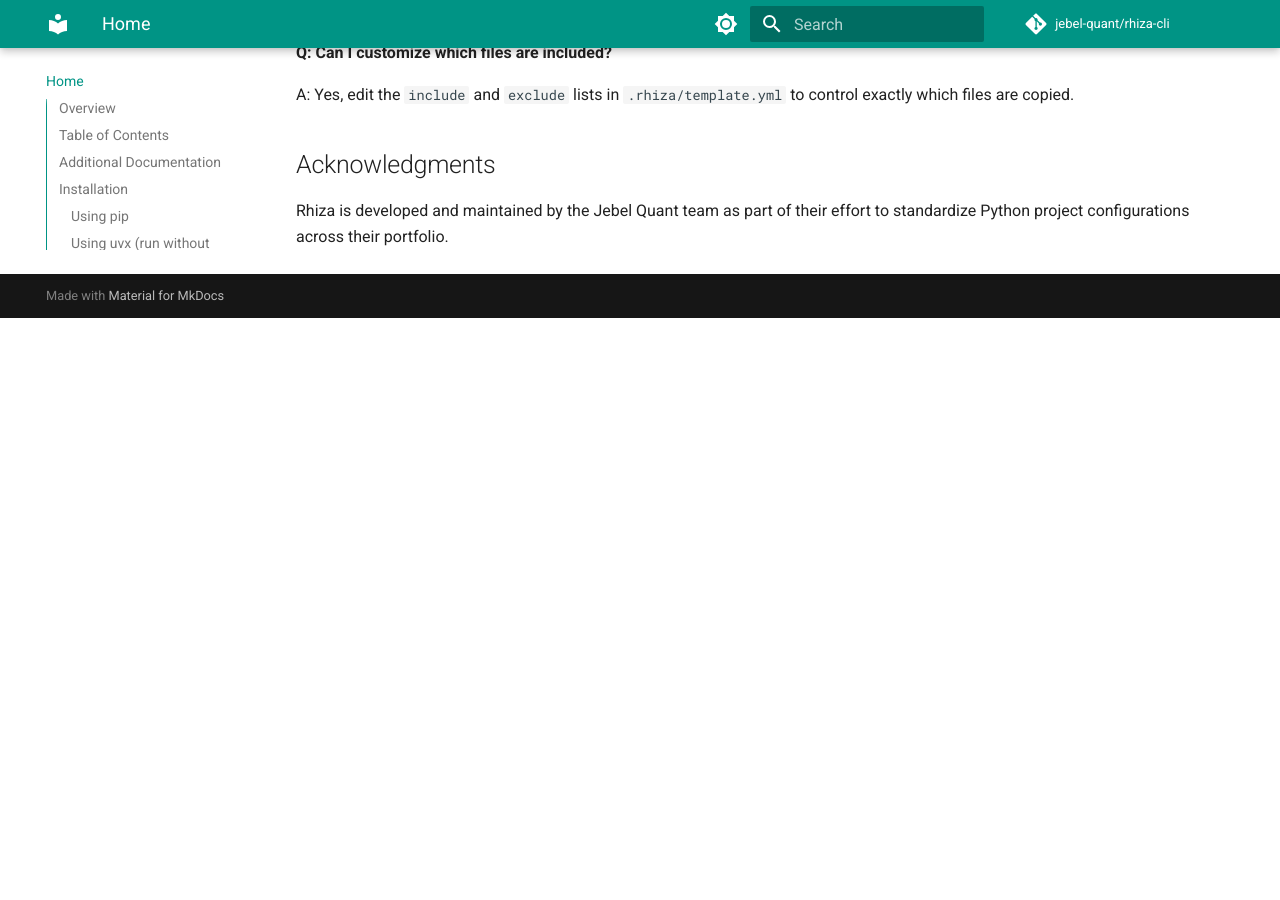
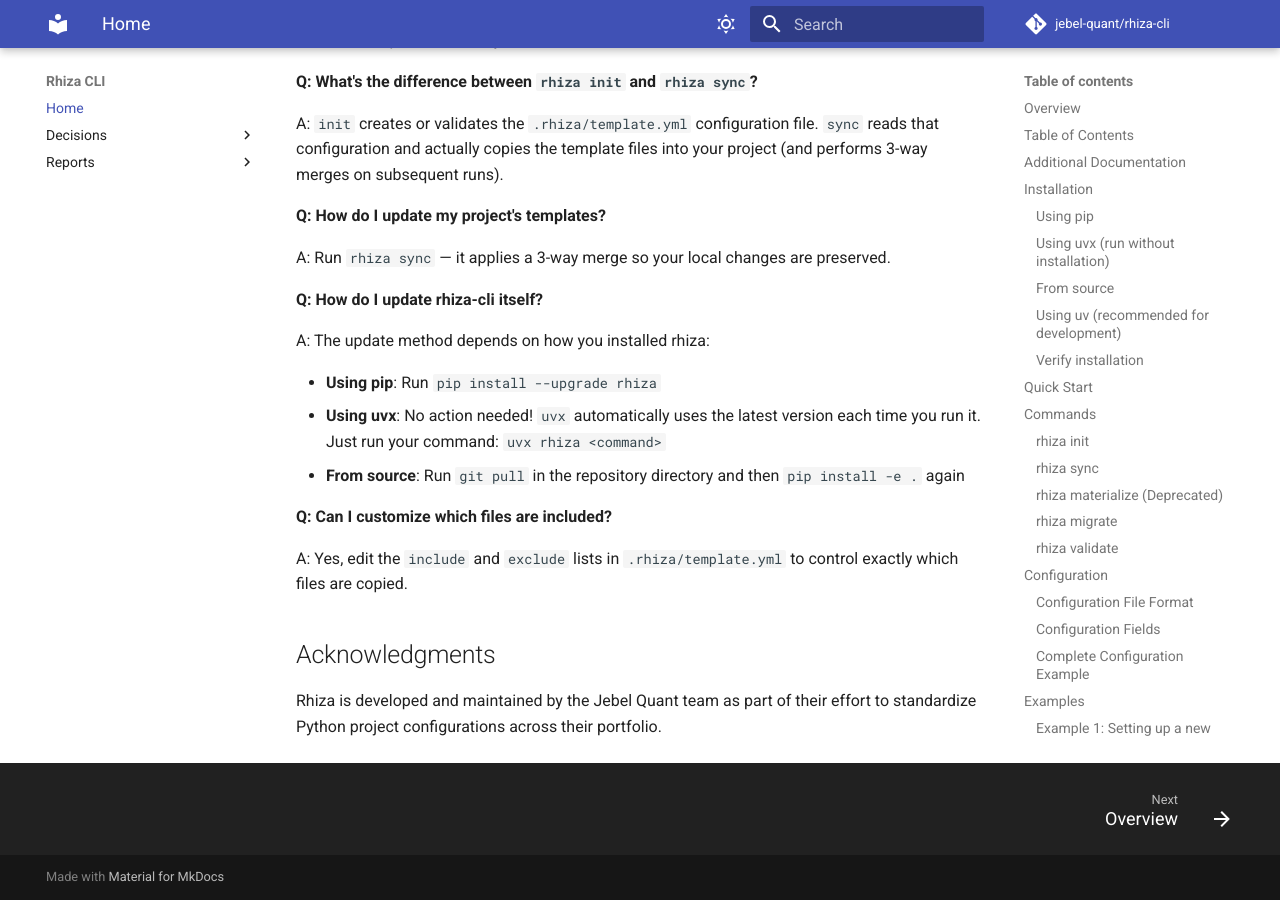
Before and after one commit to Jebel-Quant/rhiza-cli, an MkDocs documentation site: the page built from docs/index.md, in a window 1280 px wide and 900 px high, scrolled down 20682 px. Built offline with MkDocs 1.6.1 and Material for MkDocs 9.7.7, drawn with Linux system fonts in a browser that asks for light colours; comment, search, counter and statistics services are not loaded; before the commit the page ends 21000 px from its top, so only the background shows below that.

Commit message:
chore(docs): comment out theme and markdown_extensions in mkdocs.yml
Co-Authored-By: Claude Sonnet 4.6 <noreply@anthropic.com>

```diff
--- a/mkdocs.yml
+++ b/mkdocs.yml
@@ -9,49 +9,49 @@ edit_uri: edit/main/
 
 docs_dir: docs  # must not be '.' (project root) — _book would then be inside docs_dir, which MkDocs rejects
 
-theme:
-  palette:
-    - scheme: default
-      primary: teal
-      accent: teal
-      toggle:
-        icon: material/brightness-7
-        name: Switch to dark mode
-    - scheme: slate
-      primary: teal
-      accent: teal
-      toggle:
-        icon: material/brightness-4
-        name: Switch to light mode
-  features:
-    - navigation.tabs
-    - navigation.sections
-    - navigation.expand
-    - navigation.top
-    - toc.integrate
-    - search.suggest
-    - search.highlight
-    - content.code.copy
+#theme:
+#  palette:
+#    - scheme: default
+#      primary: teal
+#      accent: teal
+#      toggle:
+#        icon: material/brightness-7
+#        name: Switch to dark mode
+#    - scheme: slate
+#      primary: teal
+#      accent: teal
+#      toggle:
+#        icon: material/brightness-4
+#        name: Switch to light mode
+#  features:
+#    - navigation.tabs
+#    - navigation.sections
+#    - navigation.expand
+#    - navigation.top
+#    - toc.integrate
+#    - search.suggest
+#    - search.highlight
+#    - content.code.copy
 
-markdown_extensions:
-  - md_in_html
-  - admonition
-  - attr_list
-  - toc:
-      permalink: true
-      toc_depth: 3
-  - pymdownx.details
-  - pymdownx.highlight:
-      anchor_linenums: true
-  - pymdownx.superfences:
-      custom_fences:
-        - name: mermaid
-          class: mermaid
-          format: !!python/name:pymdownx.superfences.fence_code_format
-  - pymdownx.snippets:
-      base_path: ["."]
-  - pymdownx.tabbed:
-      alternate_style: true
+#markdown_extensions:
+#  - md_in_html
+#  - admonition
+#  - attr_list
+#  - toc:
+#      permalink: true
+#      toc_depth: 3
+#  - pymdownx.details
+#  - pymdownx.highlight:
+#      anchor_linenums: true
+#  - pymdownx.superfences:
+#      custom_fences:
+#        - name: mermaid
+#          class: mermaid
+#          format: !!python/name:pymdownx.superfences.fence_code_format
+#  - pymdownx.snippets:
+#      base_path: ["."]
+#  - pymdownx.tabbed:
+#      alternate_style: true
 
 nav:
   - Home: index.md
```
